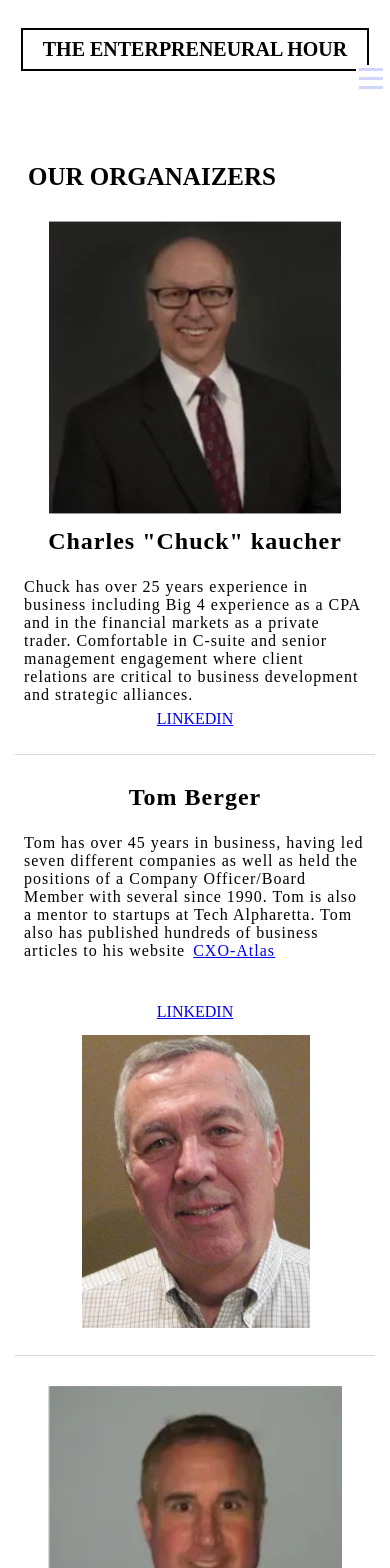
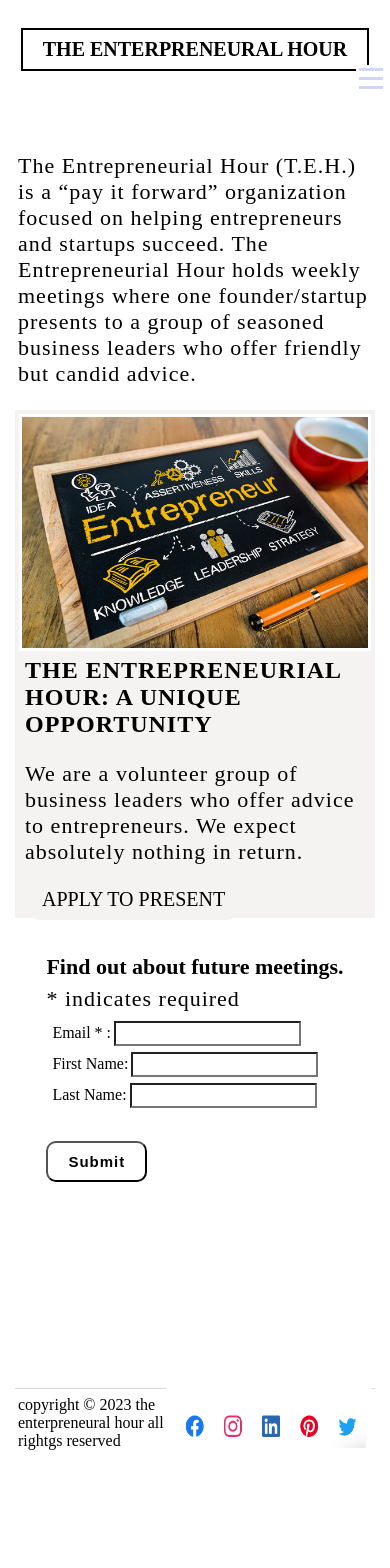
Before and after one commit to Krishnatejakrish/krishna, a React (Vite) app: page / in a window 390 px wide. Shown: the top 1568 px of the page. After the commit the page ends 1473 px from the top, so only its background shows below. Built offline with nearby package versions, Linux system fonts and the light colour scheme.

Commit message:
Updated code with corrections

```diff
--- a/src/App.css
+++ b/src/App.css
@@ -15,6 +15,9 @@
     justify-content: center;
     align-items: center;
     text-transform: uppercase;
+}
+a{
+    font-size: 20px;
 }
 .footer{
     height: 70px;
@@ -55,6 +58,69 @@
 
 }
 /* home */
+
+.home{
+    width: 100%;
+    height: fit-content;
+    display: flex;
+    flex-direction: column;
+    justify-content: center;
+    align-items: center;
+}
+.content{
+    width: 80%;
+    height: fit-content;
+    display: flex;
+    justify-content: center;
+    align-items: center;
+    background-color: rgb(245,243,241);
+    border: 1px solid rgb(245,243,241);
+}
+.content>.image{
+    width: 800px !important;
+    height: 600px !important;
+}
+.detail{
+    width: 30%;
+    margin-left: 30px;
+    background-color: rgb(245,243,241);
+}
+.hcontent,.hcontentp{
+    background-color:rgb(245,243,241 );
+}
+.homep{
+    width: 100%;
+    margin-bottom: 20px;
+}
+.hcontentp{
+    margin-bottom: 20px;
+}
+.present{
+    color: black;
+    text-decoration: none;
+    background-color:rgb(245,243,241) ;
+    padding: 10px 20px;
+    margin-bottom: 20px;
+    border-radius: 20px;
+}
+.present:hover{
+    background: rgb(211, 206, 200);
+    color: rgb(6, 6, 6);
+}
+h3{
+    font-size: 22px;
+}
+.form{
+    margin-top: 30px;
+}
+.error{
+    color: red;
+  }
+  .submit{
+    font-size: 15px;
+    letter-spacing: 1px;
+  }
+/* About us */
  .head{
     margin: 10px;
     padding-bottom: 10px;
@@ -99,13 +165,34 @@ p{
     padding-top: 40px;
 }
 
-/* About us */
+
 .about_details{
     width: 100%;
     margin: 20px;
 }
+.learnmore{
+    color: rgb(251, 249, 249);
+    text-decoration: none;
+    background: black;
+    padding: 10px 20px;
+    border-radius: 20px;
+}
+#sdetails{
+    width: 100%;
+    height: fit-content;
+    display: flex;
+    flex-direction: column;
+    justify-content:center;
+    /* align-items: end; */
+}
+.sdetails{
+    display: flex;
+    /* justify-content: left; */
+    align-items: center;
+}
 /* apply to present */
 .applytp{
+
     display: flex;
     flex-direction: column;
     justify-content: center;
@@ -187,9 +274,14 @@ li{
     display: flex;
     justify-content: space-around;
     flex-direction: column;
+    align-items: center;
 }
 .attendmeeting{
     width: 80%;
+    display: flex;
+    justify-content: center;
+    flex-direction: column;
+    align-items: center;
 }
 .meetinglink{
     display: flex;
@@ -220,6 +312,9 @@ li{
 .hamburg{
     display: none;
 }
+p{
+    font-size: larger;
+}
 
 @media screen and (max-width:820px){
     .header{
@@ -247,9 +342,9 @@ li{
         right: 0;
         top: 10px;
         transition: all 0.5s ease-out;
-        height: 400px;
+        height: fit-content;
         width: 200px;
-        padding: 20px;
+        /* padding: 20px; */
     }
     li{
         margin-bottom: 30px;
@@ -275,6 +370,39 @@ li{
     }
 
     /* home */
+    .home{
+        display: flex;
+        flex-direction: column;
+    }
+    .content{
+        width: 100%;
+        height: fit-content;
+        flex-direction: column;
+        display: flex;
+        justify-content: center;
+        align-items: center;
+        background-color: rgb(245,243,241);
+
+
+    }
+    .hcontent,.hcontentp{
+        background-color: rgb(245,243,241);
+    }
+    .hcontentp{margin-bottom: 20px;}
+    .content>.image{
+        width: 100% !important;
+        height: 100% !important;
+    }
+    .detail{
+        width: 100%;
+        margin-left: 0px;
+    }
+  .present{
+    margin-bottom: 20px;
+  }
+
+
+    /* about us */
     .chuck,.tom,.scott,.team,.sponsor{
         height: fit-content;
         display: flex;
@@ -309,4 +437,10 @@ li{
         align-items: start;
         width: 100%;
     }
+    p{
+        font-size: 22px;
+    }
+    li{
+        font-size: larger;
+    }
 }
--- a/src/Component/Aboutus.jsx
+++ b/src/Component/Aboutus.jsx
@@ -10,13 +10,7 @@ import socialmedia from "../assets/SocialMediaIcons.png";
 const Aboutus = () => {
   return (
     <div className="aboutus">
-      <p className="about_details">
-        The Entrepreneurial Hour (T.E.H.) is a “pay it forward” organization
-        focused on helping entrepreneurs and startups succeed. The
-        Entrepreneurial Hour holds weekly meetings where one founder/startup
-        presents to a group of seasoned business leaders who offer friendly but
-        candid advice.
-      </p>
+
       {/*chuck */}
       <div className="chuck">
         <div className="img">
@@ -31,8 +25,8 @@ const Aboutus = () => {
             where client relations are critical to business development and
             strategic alliances.
           </p>
+          <a href="https://www.linkedin.com/in/charleskaucher/" target="BLANK">LINKEDIN</a>
 
-          <Link>LINKEDIN</Link>
         </div>
       </div>
 
@@ -47,7 +41,7 @@ const Aboutus = () => {
             Tech Alpharetta. Tom also has published hundreds of business
             articles to his website <Link>CXO-Atlas</Link>
           </p>
-          <Link className="linkedin">LINKEDIN</Link>
+          <a href="https://www.linkedin.com/in/tom-berger-cxo-atlas/" target="BLANK">LINKEDIN</a>
         </div>
         <div className="img">
           <img src={tom} alt="tom" />
@@ -70,7 +64,8 @@ const Aboutus = () => {
             International
           </p>
 
-          <Link>LINKEDIN</Link>
+
+          <a href="https://www.linkedin.com/in/scottawold/" target="BLANK">LINKEDIN</a>
         </div>
       </div>
       {/* team */}
@@ -137,10 +132,22 @@ const Aboutus = () => {
               are engaged.
             </li>
           </p>
-          <button>LEARN MORE ABOUT TECH ALPHARETTA</button>
+          {/* <button>LEARN MORE ABOUT TECH ALPHARETTA</button> */}
+          <a className="learnmore" href=" https://techalpharetta.com/" target="blank">LEARN MORE ABOUT TECH ALPHARETTA</a>
         </div>
       </div>
+<div id="sdetails">
+  <h3>
+    Tech Alpharetta
+  </h3>
 
+ <div className="sdetails">
+<h4> Sponsor </h4>
+<h3>
+  EZInnovation
+</h3>
+ </div>
+</div>
       <footer className="footer">
         copyright &copy; 2023 the enterpreneural hour all rightgs reserved
         <div>
--- a/src/Component/Applytopresent.jsx
+++ b/src/Component/Applytopresent.jsx
@@ -11,9 +11,16 @@ const Applytopresent = () => {
  We are a volunteer group of business leaders who offer advice to entrepreneurs.  We expect absolutely nothing in return.
 
  </p>
-      <button>
-      APPLY TO PRESENT
-      </button>
+      <div>
+      <span>
+      Please contact Chuck Kaucher to apply to present
+      </span>
+      <a href="mailto:kaucher@cgki.com.">kaucher@cgki.com</a>
+
+{/* Make the email address a link mailto: kaucher@cgki.com */}
+
+
+      </div>
 
       <footer className="footer footer1">
 
--- a/src/Component/Home.jsx
+++ b/src/Component/Home.jsx
@@ -1,69 +1,95 @@
 import React from 'react'
-import { Link } from 'react-router-dom'
-import chuck from '../assets/Chuck.png'
-import tom from '../assets/Tom.png'
-import scott from '../assets/Scott.png'
+import { useState } from 'react';
 import socialmedia from "../assets/SocialMediaIcons.png";
+
+
+import entrepreneur from '../assets/entrepreneur.jpg'
 const Home = () => {
+
+  const [email, setEmail] = useState('');
+  const [firstName, setFirstName] = useState('');
+  const [lastName, setLastName] = useState('');
+  const [error, setError] = useState('');
+
+
+  // Function to handle form submission
+  const handleSubmit = (e) => {
+    e.preventDefault();
+
+    if (email === '') {
+      setError('Email is required');
+      return;
+    }
+
+    // Perform further processing or submit the form data
+    // ...
+
+    // Reset the form fields
+    setEmail('');
+    setFirstName('');
+    setLastName('');
+    setError('');
+  };
+
+
   return (
-    <div className='home' >
-     <h3 className='head'>
-    OUR ORGANAIZERS
-     </h3>
-     {/*chuck */}
-     <div className='chuck'>
-      <div className='img'>
-      <img src={chuck} alt="chuck" />
-      </div>
-      <div className='details'>
-      <h2>
-          Charles "Chuck" kaucher
+   <div className='home'>
+ <p className='homep'>The Entrepreneurial Hour (T.E.H.) is a “pay it forward” organization focused on helping entrepreneurs and startups succeed. The Entrepreneurial Hour holds weekly meetings where one founder/startup presents to a group of seasoned business leaders who offer friendly but candid advice.</p>
+<div className='content'>
+<img src={entrepreneur} alt="entrepreneur" className='image' />
+
+<div className='detail'>
+  <h2 className='hcontent'>
+  THE ENTREPRENEURIAL HOUR: A UNIQUE OPPORTUNITY
   </h2>
-        <p>
-        Chuck has over 25 years experience in business including Big 4 experience as a CPA and in the financial markets as a private trader.
-Comfortable in C-suite and senior management engagement where client relations are critical to business development and strategic alliances.
+  <p className='hcontentp'>
+  We are a volunteer group of business leaders who offer advice to entrepreneurs.  We expect absolutely nothing in return.
   </p>
 
-          <Link>LINKEDIN</Link>
+    <a href="https://web.archive.org/web/20230411052239/https://docs.google.com/forms/d/e/1FAIpQLSdgTEjC2_7EFl4CR8FShtx4NE6JtHsp7cnf3mwfo47wyUkDAQ/viewform?usp=sf_link" target='blank' className='present'> APPLY TO PRESENT</a>
+
+
+</div>
 </div>
 
+<div className='form'>
+  <h3>
+  Find out about future meetings.
+  </h3>
+  <p>* indicates required</p>
+<form onSubmit={handleSubmit}>
+      <div>
+        <label>Email * :</label>
+        <input
+          type="email"
+          value={email}
+          onChange={(e) => setEmail(e.target.value)}
+        />
+        {error && <span className='error'>{error}</span>}
       </div>
 
-     {/* tom */}
-     <div className='tom'>
-     <div className='details'>
-      <h2>
-          Tom Berger
-        </h2>
-        <p>
-        Tom has over 45 years in business, having led seven different companies as well as held the positions of a Company Officer/Board Member with several since 1990.  Tom is also a mentor to startups at Tech Alpharetta. Tom also has published hundreds of business articles to his website <Link>CXO-Atlas</Link>
-          </p>
-          <Link className='linkedin'>LINKEDIN</Link>
-      </div>
-      <div className='img'>
-      <img src={tom} alt="tom" />
+      <div>
+        <label>First Name:</label>
+        <input
+          type="text"
+          value={firstName}
+          onChange={(e) => setFirstName(e.target.value)}
+        />
       </div>
 
+      <div>
+        <label>Last Name:</label>
+        <input
+          type="text"
+          value={lastName}
+          onChange={(e) => setLastName(e.target.value)}
+        />
       </div>
 
-    {/* scott wold */}
-    <div className='scott'>
-      <div className='img'>
-      <img src={scott} alt="chuck" />
+      <button className='submit' type="submit">Submit</button>
+    </form>
 </div>
-      <div className='details'>
-      <h2>
-          Scott Wold
-        </h2>
-        <p>
-        Scott brings over 30 years of sales, marketing, business strategy, and executive leadership experience when mentoring founders of startups.  Scott has led three companies as well as sat on the Board for two companies.  Scott is also active with several non-profits including Boy Scouts of America, Rotary International, and Kiwanis International
-          </p>
-
-          <Link>LINKEDIN</Link>
-      </div>
-
-     </div>
-     <footer className="footer">
+<footer className="footer footer1">
 
        copyright &copy; 2023 the enterpreneural hour all rightgs reserved
 
--- a/src/Component/Howwehelp.jsx
+++ b/src/Component/Howwehelp.jsx
@@ -1,5 +1,5 @@
 import React from "react";
-import { Link } from "react-router-dom";
+// import { Link } from "react-router-dom";
 import feedback from '../assets/Feedback.png'
 import socialmedia from "../assets/SocialMediaIcons.png";
 const Howwehelp = () => {
@@ -61,8 +61,10 @@ const Howwehelp = () => {
           We hope to see you Wednesday @ 8AM EST for The Entrepreneurial Hour!
         </p>
         <div className="links">
-          <Link className="helplink">ATTEND A MEETING</Link>
-          <Link className="helplink">APPLY TO PRESENT</Link>
+          <a href="aameeting" className="helplink">ATTEND A MEETING</a>
+
+          <a href="atpresent" className="helplink">APPLY TO PRESENT</a>
+
         </div>
       </div>
 
```
Also changed, not shown: src/Component/Attendameeting.jsx (+16 -8 lines), src/Component/Futuremeetings.jsx (+10 -9 lines), src/Component/Navbar.jsx (+3 -9 lines). Lines whose indentation alone changed are shown as unchanged.
